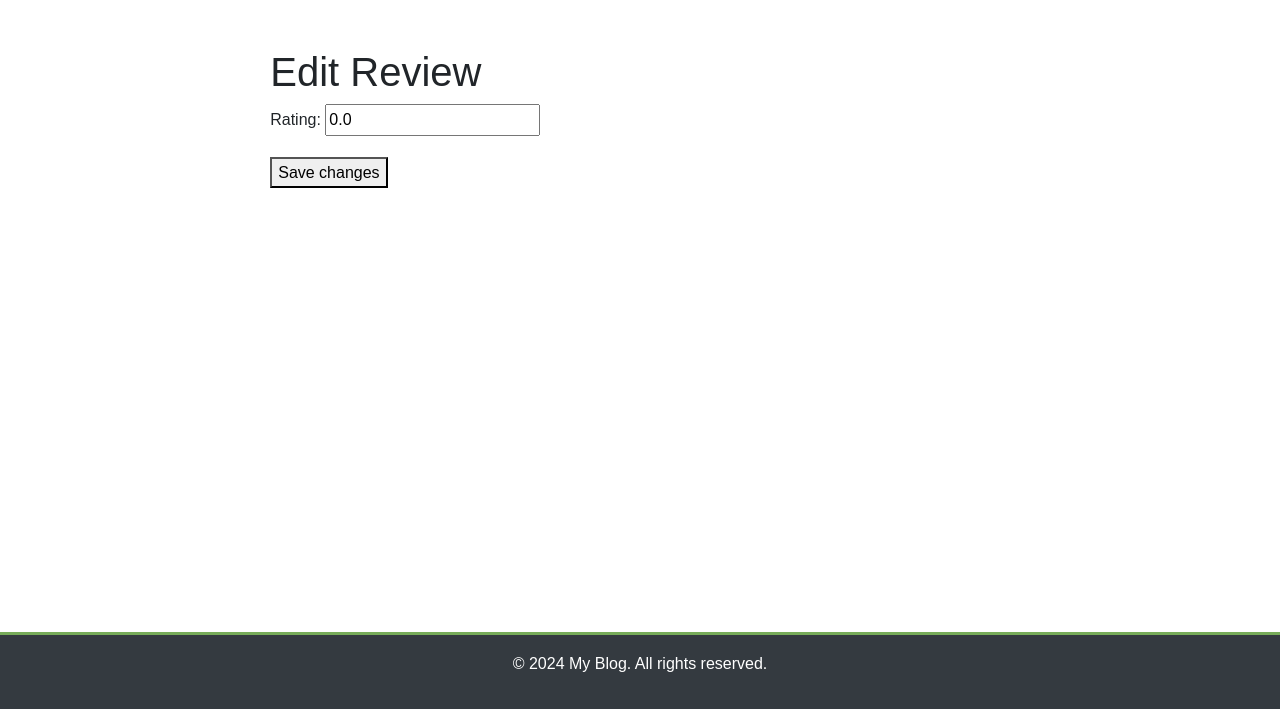
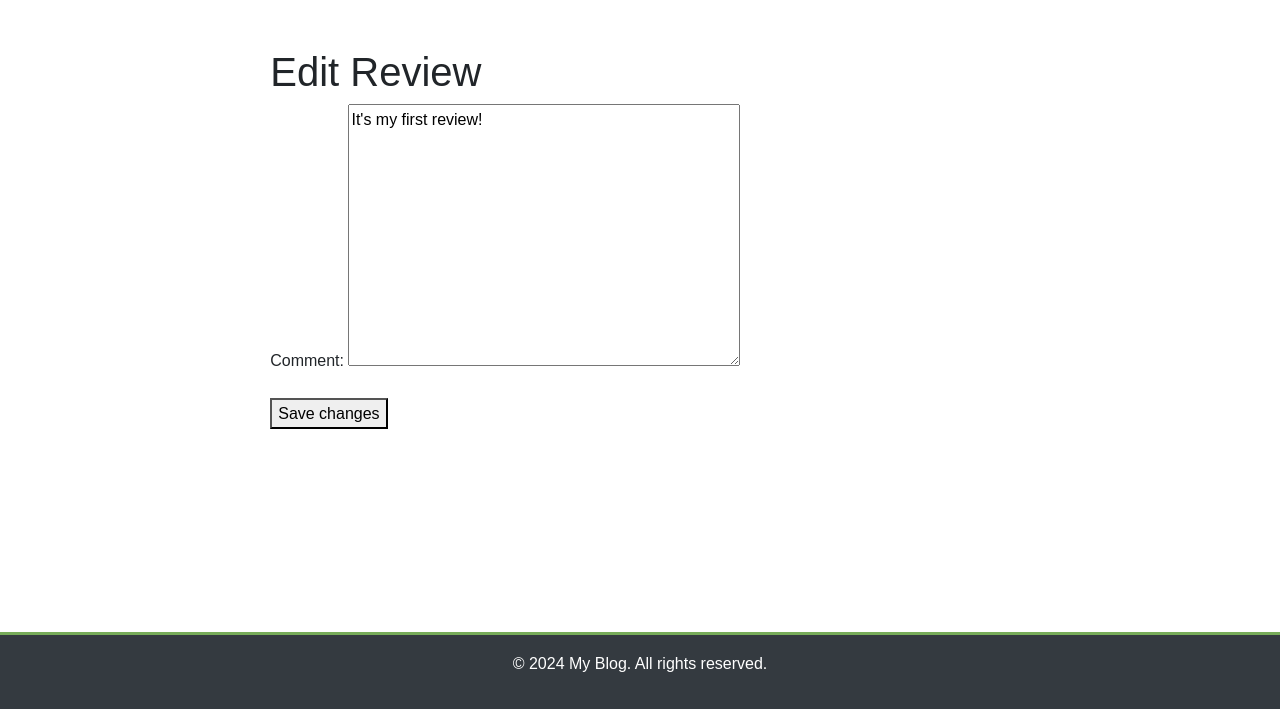
Before and after one commit to DonPomidon/LiteraryBlog, a Django app: page /edit_review/1 in a window 1280 px wide. Shown: the part 91-800 px from the top of the page. Run offline with Django 5.2, Linux system fonts and the light colour scheme; a user stored in the database is signed in; data comes from the database, SQL or seed files in the repository; some libraries are stand-ins or nearby versions.

Commit message:
Rating reworked

```diff
--- a/blog/forms.py
+++ b/blog/forms.py
@@ -1,25 +1,25 @@
 from django import forms
+from django.core.validators import MinValueValidator, MaxValueValidator
 from django.template.defaultfilters import slugify
-from .models import Review, Book, Author, Category
+from .models import Review, Book, Author, Category, UserRating
 
 
 class ReviewForm(forms.ModelForm):
     class Meta:
         model = Review
-        fields = ['comment', 'rating']
+        fields = ['comment']
 
-    def __init__(self, *args, **kwargs):
-        initial_rating = kwargs.pop('initial_rating', None)
-        super().__init__(*args, **kwargs)
 
-        if initial_rating is not None:
-            self.fields['rating'].initial = initial_rating
+class UserRatingForm(forms.ModelForm):
+    class Meta:
+        model = UserRating
+        fields = ['rating']
 
 
 class EditReviewForm(forms.ModelForm):
     class Meta:
         model = Review
-        fields = ['rating']
+        fields = ['comment']
 
 
 class AddBookForm(forms.ModelForm):
--- a/blog/models.py
+++ b/blog/models.py
@@ -26,7 +26,6 @@ class Book(models.Model):
     author = models.ForeignKey(Author, on_delete=models.CASCADE, blank=True, null=True)
     description = models.TextField()
     category = models.ForeignKey(Category, on_delete=models.CASCADE, blank=True, null=True)
-    rating = models.FloatField(default=0, max_length=2)
     added_by = models.ForeignKey(CustomUser, on_delete=models.CASCADE, related_name='user_added_book')
     publish = models.DateTimeField(auto_now_add=True)
 
@@ -40,9 +39,9 @@ class Book(models.Model):
         return self.title
 
     def update_rating(self):
-        reviews = self.reviews.all()
-        if reviews.exists():
-            self.rating = reviews.aggregate(average_rating=models.Avg('rating'))['average_rating']
+        ratings = UserRating.objects.filter(book=self)
+        if ratings.exists():
+            self.rating = ratings.aggregate(average_rating=models.Avg('rating'))['average_rating']
         else:
             self.rating = 0.0
         self.save()
@@ -71,7 +70,6 @@ class Review(models.Model):
     book = models.ForeignKey(Book, related_name='reviews', on_delete=models.CASCADE)
     user = models.ForeignKey(CustomUser, on_delete=models.CASCADE)
     comment = models.TextField()
-    rating = models.FloatField(default=0, validators=[MinValueValidator(0.0), MaxValueValidator(10.0)])
     created = models.DateTimeField(auto_now_add=True)
     updated = models.DateTimeField(auto_now=True)
 
@@ -87,4 +85,15 @@ class Review(models.Model):
     def save(self, *args, **kwargs):
         self.updated = timezone.now()
         super().save(*args, **kwargs)
-        self.book.update_rating()
+
+
+class UserRating(models.Model):
+    user = models.ForeignKey(CustomUser, on_delete=models.CASCADE)
+    book = models.ForeignKey(Book, on_delete=models.CASCADE)
+    rating = models.FloatField(default=0, validators=[MinValueValidator(0.0), MaxValueValidator(10.0)])
+
+    class Meta:
+        unique_together = ('user', 'book')
+
+    def __str__(self):
+        return f'Rating: {self.rating} by {self.user.username} for {self.book.title}'
--- a/blog/views.py
+++ b/blog/views.py
@@ -1,8 +1,8 @@
 from django.shortcuts import render, get_object_or_404, redirect
 from django.template.defaultfilters import slugify
-from .models import Book, Review
+from .models import Book, Review, UserRating
 from django.core.paginator import Paginator, EmptyPage, PageNotAnInteger
-from .forms import ReviewForm, AddBookForm, BookFilterForm, EditReviewForm
+from .forms import AddBookForm, BookFilterForm, ReviewForm, UserRatingForm, EditReviewForm
 from django.contrib.auth.decorators import login_required
 from django.views.decorators.http import require_POST
 
@@ -67,34 +67,40 @@ def book_list(request):
 
 
 def book_detail(request, year, month, day, slug):
-    book = get_object_or_404(Book,
-                             publish__year=year,
-                             publish__month=month,
-                             publish__day=day,
-                             slug=slug)
+    book = get_object_or_404(Book, publish__year=year, publish__month=month, publish__day=day, slug=slug)
     reviews = book.reviews.all()
+    user_rating = None
 
-    initial_rating = None
     if request.user.is_authenticated:
-        existing_review = reviews.filter(user=request.user).first()
-        if existing_review:
-            initial_rating = existing_review.rating
+        user_rating = UserRating.objects.filter(user=request.user, book=book).first()
 
     if request.method == 'POST':
-        form = ReviewForm(request.POST, initial_rating=initial_rating)
-        if form.is_valid():
-            review = form.save(commit=False)
+        review_form = ReviewForm(request.POST)
+        rating_form = UserRatingForm(request.POST, instance=user_rating)
+
+        if review_form.is_valid() and (not user_rating or rating_form.is_valid()):
+            review = review_form.save(commit=False)
             review.user = request.user
             review.book = book
             review.save()
+
+            if not user_rating:
+                rating = rating_form.save(commit=False)
+                rating.user = request.user
+                rating.book = book
+                rating.save()
+
             return redirect('blog:book_detail', year=year, month=month, day=day, slug=slug)
     else:
-        form = ReviewForm(initial_rating=initial_rating)
+        review_form = ReviewForm()
+        rating_form = UserRatingForm(initial={'rating': user_rating.rating if user_rating else None})
 
     return render(request, 'blog/books/detail.html', {
         'book': book,
         'reviews': reviews,
-        'form': form,
+        'review_form': review_form,
+        'rating_form': rating_form,
+        'user_rating': user_rating,
     })
 
 
@@ -104,7 +110,7 @@ def book_review(request, book_id):
     book = get_object_or_404(Book, id=book_id)
     reviews = book.reviews.all()
 
-    user_has_rated = reviews.filter(user=request.user, rating__gt=0).exists()
+    user_rating = UserRating.objects.filter(user=request.user, book=book).first()
 
     form = ReviewForm(data=request.POST)
 
@@ -112,12 +118,19 @@ def book_review(request, book_id):
         review = form.save(commit=False)
         review.user = request.user
         review.book = book
-
-        if user_has_rated:
-            review.rating = 0
         review.save()
 
-    return render(request, 'blog/books/review.html', {'book': book, 'form': form, 'reviews': reviews, 'user_has_rated': user_has_rated})
+        rating_value = request.POST.get('rating')
+        if rating_value:
+            if user_rating:
+                user_rating.rating = rating_value
+                user_rating.save()
+            else:
+                UserRating.objects.create(user=request.user, book=book, rating=rating_value)
+
+        return redirect('blog:book_detail', year=book.publish.year, month=book.publish.month, day=book.publish.day, slug=book.slug)
+
+    return render(request, 'blog/books/review.html', {'book': book, 'form': form, 'reviews': reviews, 'user_rating': user_rating})
 
 
 @login_required
--- a/templates/blog/books/detail.html
+++ b/templates/blog/books/detail.html
@@ -8,7 +8,7 @@
         <p class="author">Author: {{ book.author.name }}</p>
         <p class="category">Category: {{ book.category.name }}</p>
         <p class="description">Description: {{ book.description }}</p>
-        <p class="rating">Rating: {{ book.rating }}</p>
+        <p class="rating">Rating: {{ book.user_rating.rating }}</p>
         <p class="date">Published: {{ book.publish|date:"F j, Y" }}</p>
         <p class="added_by">Added by: {{ book.added_by }}</p>
     </div>
@@ -20,7 +20,7 @@
                 <div class="review">
                     <p><strong>{{ review.user.username }}</strong> ({{ review.created|date:"F j, Y" }})</p>
                     <p>{{ review.comment|linebreaks }}</p>
-                    <p>Rating: {{ review.rating }}</p>
+                    <p>Rating: {{ user_rating.rating }}</p>
 
                     {% if user == review.user %}
                         <a href="{% url 'blog:edit_review' review.id %}">Edit</a>
```
Also changed, not shown: blog/admin.py (+4 -4 lines), templates/blog/books/includes/review_form.html (+13 -7 lines), blog/migrations/0012_remove_book_rating_remove_review_rating_userrating.py (added), db.sqlite3.
